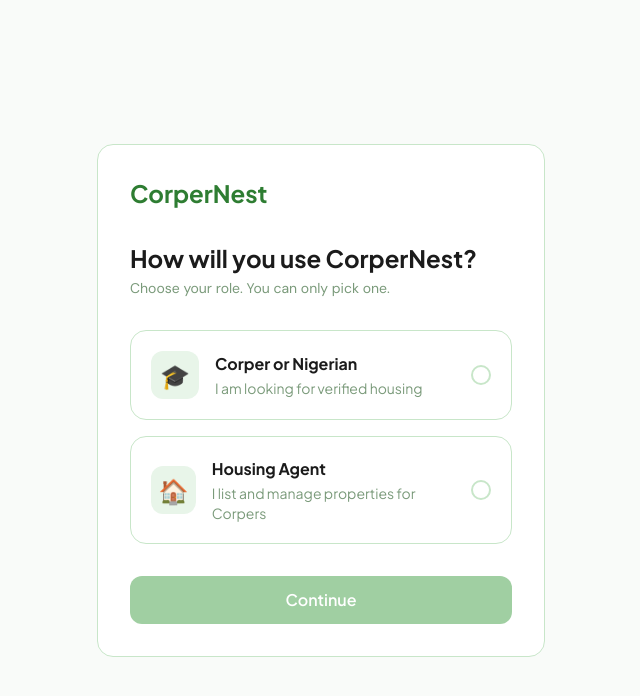
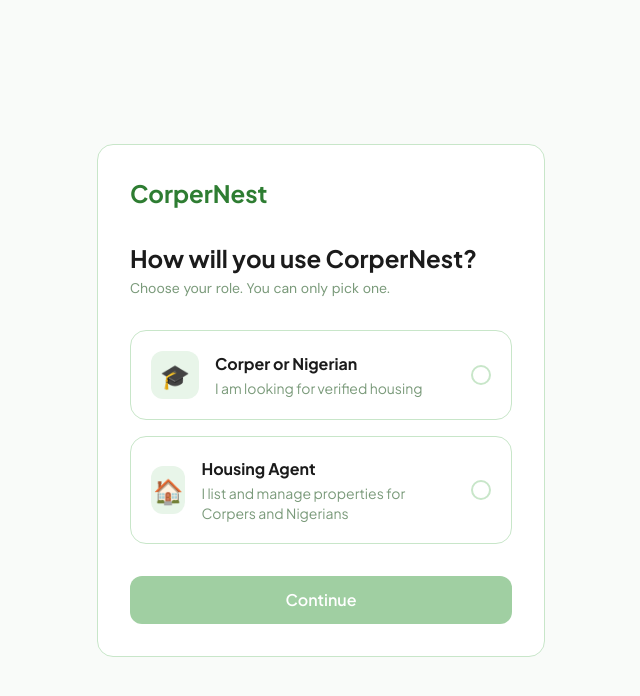
Before and after one commit to valelectronic/CorperNest, a Next.js app: page /role in a window 1280 px wide. Shown: the top 696 px of the page, without its empty margins (319-959 px from the left). Built offline with nearby package versions, Linux system fonts and the light colour scheme; a web font is replaced by a local one.

Commit message:
correcting the homepage

```diff
--- a/src/app/(auth)/role/page.tsx
+++ b/src/app/(auth)/role/page.tsx
@@ -179,7 +179,7 @@ export default function RolePage() {
                   className="text-sm mt-0.5"
                   style={{ color: "var(--color-text-muted)" }}
                 >
-                  I list and manage properties for Corpers
+                  I list and manage properties for Corpers and Nigerians
                 </p>
               </div>
               {/* Selection indicator */}
--- a/src/app/(main)/home/page.tsx
+++ b/src/app/(main)/home/page.tsx
@@ -9,6 +9,7 @@ export default function HomePageMain() {
         }}
       >
         Welcome to CorperNest
+        <h3>how do I get started?</h3>
       </h1>
     </div>
   );
--- a/src/middleware.tsx
+++ b/src/middleware.tsx
@@ -4,7 +4,7 @@ import { getSessionCookie } from "better-auth/cookies";
 export async function middleware(req: NextRequest) {
   const { pathname } = req.nextUrl;
 
-  const publicRoutes = ["/signin", "/signup", "/verify", "/role", "/properties"];
+  const publicRoutes = ["/signin", "/signup", "/verify", "/role", "/properties", "/"];
   const isPublicRoute = publicRoutes.some((route) =>
     pathname.startsWith(route)
   );
```
